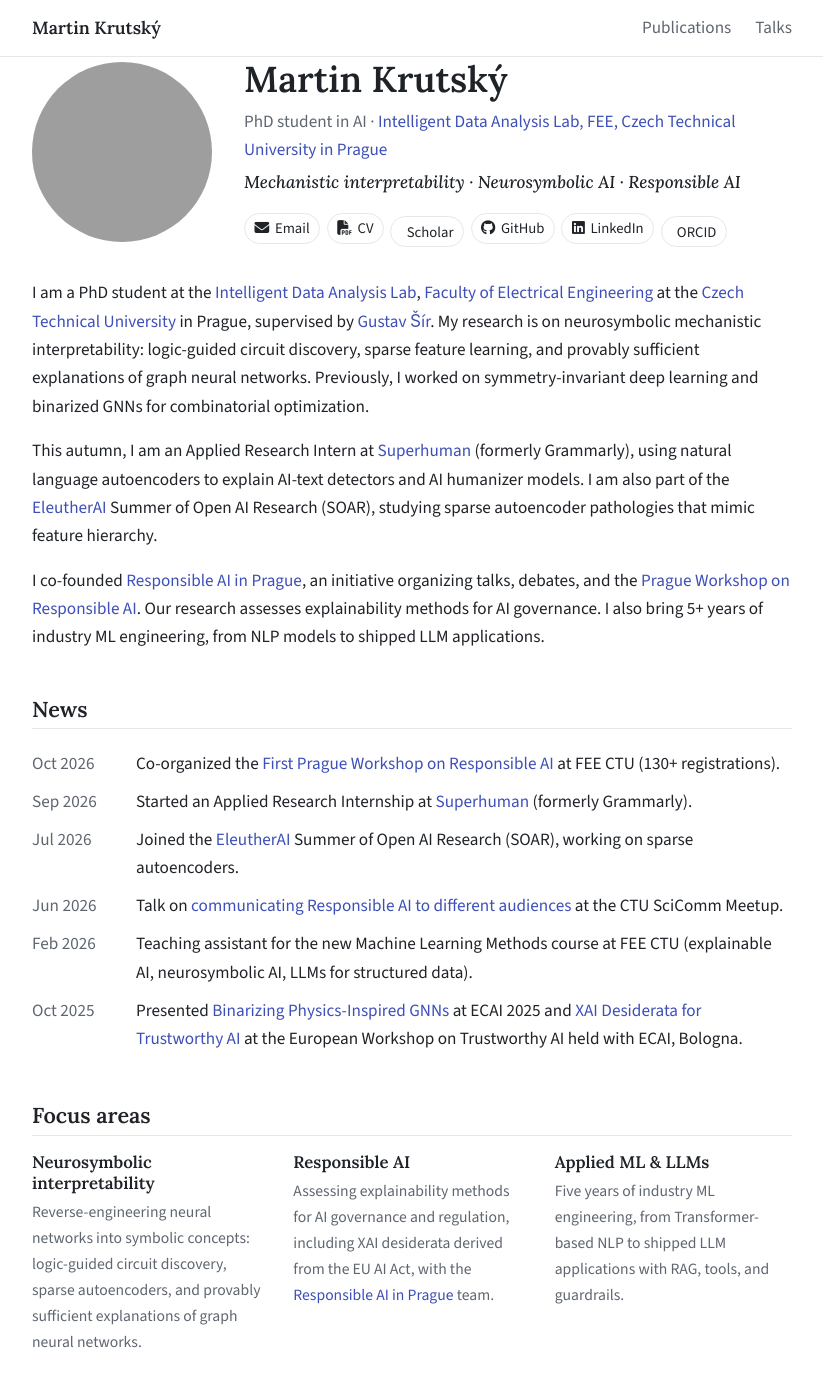
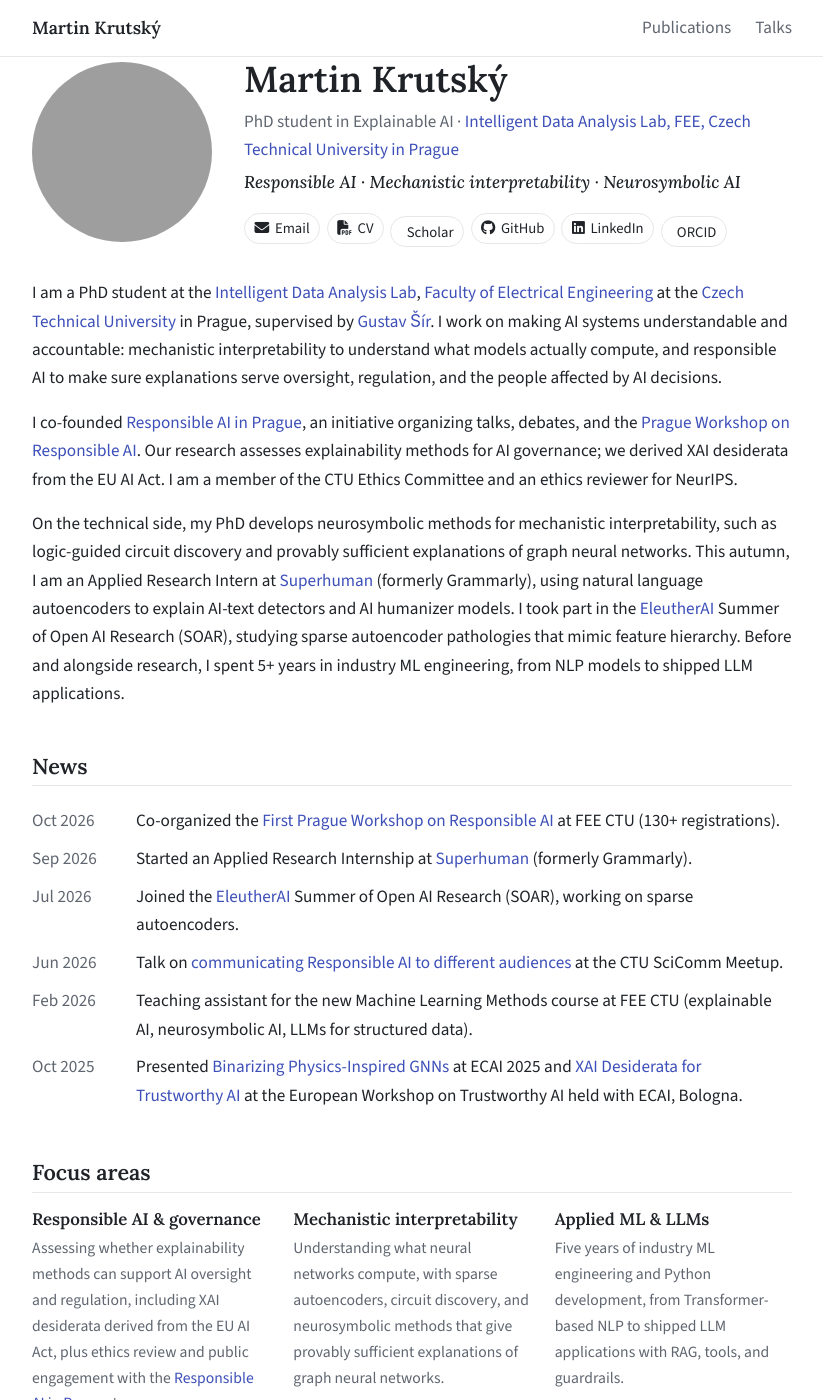
Before and after one commit to martin-krutsky/martin-krutsky.github.io, a Jekyll site: the page built from index.html, in a window 1280 px wide and 1400 px high. Shown: the whole window, without its empty margins (228-1051 px from the left). Built offline with Jekyll 4.4.1, drawn with Linux system fonts in a browser that asks for light colours; a style sheet for code colours, icons or effects is not loaded; some of the changed text lies outside the part shown; grey boxes are pictures that could not be loaded.

Commit message:
reposition homepage around responsible AI and mechanistic interpretability
- Hero: "PhD student in Explainable AI"; tagline leads with Responsible AI
- About: open with understandable and accountable AI, then the Responsible
  AI initiative (incl. CTU Ethics Committee, NeurIPS ethics review), then
  neurosymbolic methods as the PhD's technical approach
- Focus areas: Responsible AI & governance first, mechanistic
  interpretability second; mention Python development under applied ML
- EleutherAI SOAR ended Oct 2026; update site meta description

Co-Authored-By: Claude Opus 5.5 <noreply@anthropic.com>

```diff
--- a/_config.yml
+++ b/_config.yml
@@ -1,5 +1,5 @@
 title: "Martin Krutský — AI Researcher"
-description: "PhD researcher in AI working on mechanistic interpretability, neurosymbolic AI, and responsible AI at the Czech Technical University in Prague."
+description: "PhD researcher in AI working on responsible AI, AI governance, and mechanistic interpretability at the Czech Technical University in Prague."
 url: "https://martin-krutsky.github.io"
 baseurl: ""
 lang: en
--- a/_data/experience.json
+++ b/_data/experience.json
@@ -1,7 +1,7 @@
 {
   "research": [
     { "role": "Applied Research Intern", "org": "Superhuman (formerly Grammarly)", "url": "https://superhuman.com/", "dates": "Sep 2026 – Dec 2026" },
-    { "role": "Research Participant", "org": "EleutherAI Summer of Open AI Research", "url": "https://www.eleuther.ai/", "dates": "Jul 2026 – present" },
+    { "role": "Research Participant", "org": "EleutherAI Summer of Open AI Research", "url": "https://www.eleuther.ai/", "dates": "Jul 2026 – Oct 2026" },
     { "role": "AI Researcher & PhD Student", "org": "Intelligent Data Analysis Lab, FEE CTU", "url": "https://ida.fel.cvut.cz/", "dates": "Apr 2024 – present" },
     { "role": "Co-founder & Researcher", "org": "Responsible AI in Prague", "url": "https://rai.fel.cvut.cz/", "dates": "Sep 2023 – present" },
     { "role": "Student Researcher", "org": "Center for Machine Perception, FEE CTU", "url": "https://cmp.felk.cvut.cz/", "dates": "Aug 2018 – Aug 2019" }
--- a/_data/profile.json
+++ b/_data/profile.json
@@ -1,9 +1,9 @@
 {
   "name": "Martin Krutský",
-  "role": "PhD student in AI",
+  "role": "PhD student in Explainable AI",
   "affiliation": "Intelligent Data Analysis Lab, FEE, Czech Technical University in Prague",
   "affiliation_url": "https://ida.fel.cvut.cz/",
-  "tagline": "Mechanistic interpretability · Neurosymbolic AI · Responsible AI",
+  "tagline": "Responsible AI · Mechanistic interpretability · Neurosymbolic AI",
   "photo": "assets/images/profile-cropped.png",
   "email": "martin.krutsky@cvut.cz",
   "links": [
@@ -15,8 +15,8 @@
     { "text": "ORCID", "icon": "ai ai-orcid", "url": "https://orcid.org/0009-0000-9710-1147" }
   ],
   "about": [
-    "I am a PhD student at the <a href=\"https://ida.fel.cvut.cz/\">Intelligent Data Analysis Lab</a>, <a href=\"https://fel.cvut.cz\">Faculty of Electrical Engineering</a> at the <a href=\"https://cvut.cz\">Czech Technical University</a> in Prague, supervised by <a href=\"https://gustiks.github.io/\">Gustav Šír</a>. My research is on neurosymbolic mechanistic interpretability: logic-guided circuit discovery, sparse feature learning, and provably sufficient explanations of graph neural networks. Previously, I worked on symmetry-invariant deep learning and binarized GNNs for combinatorial optimization.",
-    "This autumn, I am an Applied Research Intern at <a href=\"https://superhuman.com/\">Superhuman</a> (formerly Grammarly), using natural language autoencoders to explain AI-text detectors and AI humanizer models. I am also part of the <a href=\"https://www.eleuther.ai/\">EleutherAI</a> Summer of Open AI Research (SOAR), studying sparse autoencoder pathologies that mimic feature hierarchy.",
-    "I co-founded <a href=\"https://rai.fel.cvut.cz/\">Responsible AI in Prague</a>, an initiative organizing talks, debates, and the <a href=\"https://rai.fel.cvut.cz/events/rai-workshop-2026-recap/\">Prague Workshop on Responsible AI</a>. Our research assesses explainability methods for AI governance. I also bring 5+ years of industry ML engineering, from NLP models to shipped LLM applications."
+    "I am a PhD student at the <a href=\"https://ida.fel.cvut.cz/\">Intelligent Data Analysis Lab</a>, <a href=\"https://fel.cvut.cz\">Faculty of Electrical Engineering</a> at the <a href=\"https://cvut.cz\">Czech Technical University</a> in Prague, supervised by <a href=\"https://gustiks.github.io/\">Gustav Šír</a>. I work on making AI systems understandable and accountable: mechanistic interpretability to understand what models actually compute, and responsible AI to make sure explanations serve oversight, regulation, and the people affected by AI decisions.",
+    "I co-founded <a href=\"https://rai.fel.cvut.cz/\">Responsible AI in Prague</a>, an initiative organizing talks, debates, and the <a href=\"https://rai.fel.cvut.cz/events/rai-workshop-2026-recap/\">Prague Workshop on Responsible AI</a>. Our research assesses explainability methods for AI governance; we derived XAI desiderata from the EU AI Act. I am a member of the CTU Ethics Committee and an ethics reviewer for NeurIPS.",
+    "On the technical side, my PhD develops neurosymbolic methods for mechanistic interpretability, such as logic-guided circuit discovery and provably sufficient explanations of graph neural networks. This autumn, I am an Applied Research Intern at <a href=\"https://superhuman.com/\">Superhuman</a> (formerly Grammarly), using natural language autoencoders to explain AI-text detectors and AI humanizer models. I took part in the <a href=\"https://www.eleuther.ai/\">EleutherAI</a> Summer of Open AI Research (SOAR), studying sparse autoencoder pathologies that mimic feature hierarchy. Before and alongside research, I spent 5+ years in industry ML engineering, from NLP models to shipped LLM applications."
   ]
 }
--- a/_data/research.json
+++ b/_data/research.json
@@ -2,16 +2,16 @@
   "title": "Focus areas",
   "areas": [
     {
-      "title": "Neurosymbolic interpretability",
-      "description": "Reverse-engineering neural networks into symbolic concepts: logic-guided circuit discovery, sparse autoencoders, and provably sufficient explanations of graph neural networks."
+      "title": "Responsible AI & governance",
+      "description": "Assessing whether explainability methods can support AI oversight and regulation, including XAI desiderata derived from the EU AI Act, plus ethics review and public engagement with the <a href=\"https://rai.fel.cvut.cz/authors-list/\">Responsible AI in Prague</a> team."
     },
     {
-      "title": "Responsible AI",
-      "description": "Assessing explainability methods for AI governance and regulation, including XAI desiderata derived from the EU AI Act, with the <a href=\"https://rai.fel.cvut.cz/authors-list/\">Responsible AI in Prague</a> team."
+      "title": "Mechanistic interpretability",
+      "description": "Understanding what neural networks compute, with sparse autoencoders, circuit discovery, and neurosymbolic methods that give provably sufficient explanations of graph neural networks."
     },
     {
       "title": "Applied ML & LLMs",
-      "description": "Five years of industry ML engineering, from Transformer-based NLP to shipped LLM applications with RAG, tools, and guardrails."
+      "description": "Five years of industry ML engineering and Python development, from Transformer-based NLP to shipped LLM applications with RAG, tools, and guardrails."
     }
   ]
 }
```
